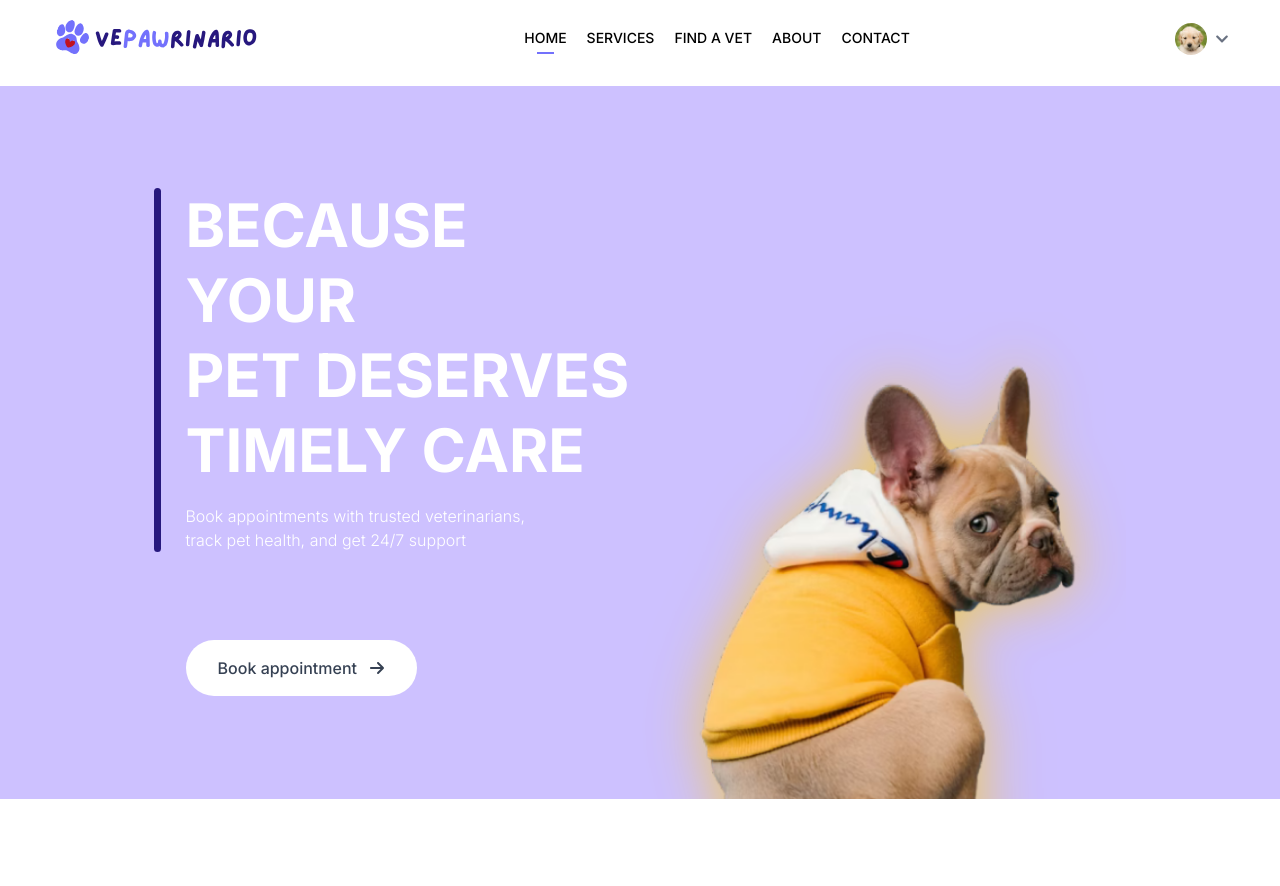
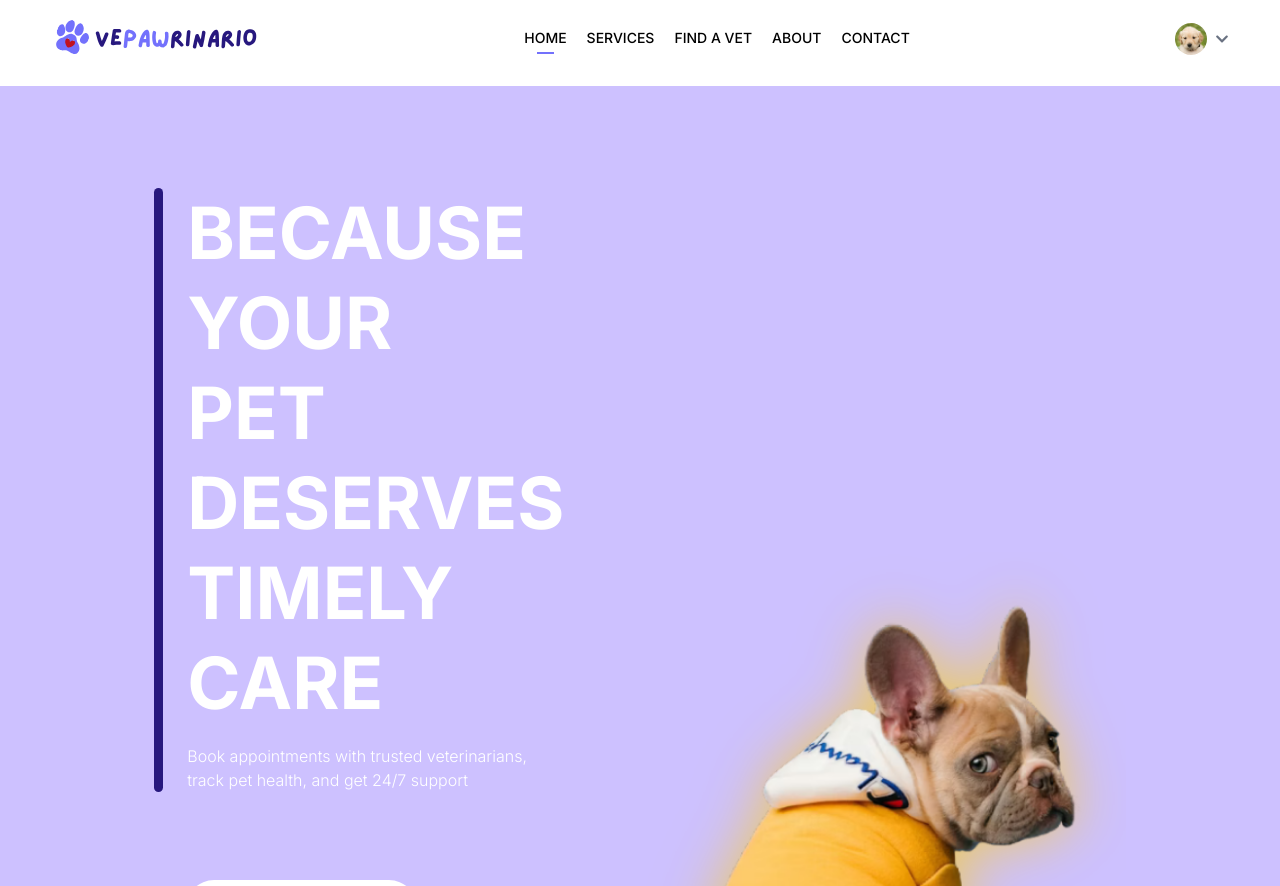
Before and after one commit to jagonosalexandra/veterinary-appointment-booking-system, a React app in the folder frontend/: page / in a window 1280 px wide. Before the commit the page ends 800 px from the top, so only its background shows below. Built offline with nearby package versions, Linux system fonts and the light colour scheme; the HTML template or start-up script is replaced by a standard one.

Commit message:
Change style of left side hero section

```diff
--- a/frontend/src/components/Hero.jsx
+++ b/frontend/src/components/Hero.jsx
@@ -4,15 +4,15 @@ import { assets } from '../assets/assets'
 
 const Hero = () => {
     return (
-        <div className='flex flex-col md:flex-row flex-wrap bg-primary px-8 md:px-[12%] relative overflow-hidden'>
+        <div className='h-screen flex flex-col md:flex-row flex-wrap bg-primary px-8 md:px-[12%] relative overflow-hidden'>
 
             {/* --- Left Side --- */}
             <div className='md:w-1/2 flex flex-col items-start justify-center gap-6 py-4 md:py-[8vw]'>
 
                 <div className='flex items-start gap-6'>
-                    <div className='bg-secondary w-2 self-stretch hidden md:block rounded-full'></div>
+                    <div className='bg-secondary w-3 self-stretch hidden md:block rounded-full'></div>
                     <div>
-                        <h1 className='text-4xl md:text-5xl lg:text-6xl font-bold text-white leading-tight'>
+                        <h1 className='text-4xl md:text-5xl lg:text-7xl font-bold text-white leading-tight'>
                             BECAUSE YOUR <br />
                             PET DESERVES <br />
                             TIMELY CARE
@@ -26,7 +26,7 @@ const Hero = () => {
 
                 <div className='flex items-start gap-6'>
                     <div className='w-2'></div>
-                    <a href='#vets' className='flex items-center gap-3 bg-white px-8 py-4 mt-16 rounded-full text-gray-700 font-medium hover:scale-105 transition-all duration-300'>
+                    <a href='#vets' className='flex items-center gap-3 bg-white px-8 py-4 mt-16 rounded-full text-gray-700 font-medium hover:scale-110 transition-all duration-300'>
                         Book appointment <FaArrowRight />
                     </a>
                 </div>
```
